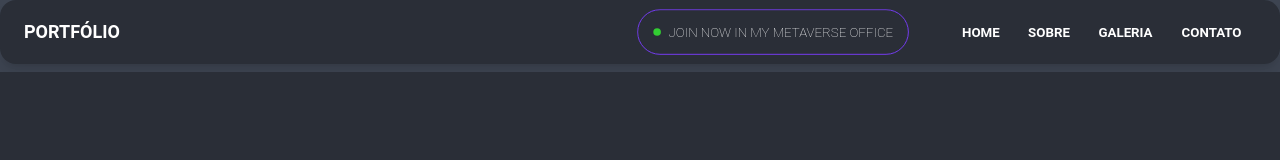
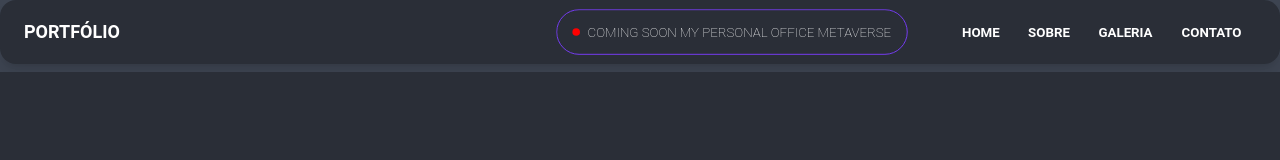
Before and after one commit to marcinhojazz/portfolio, a Next.js app: page / in a window 1280 px wide. Shown: the top 160 px of the page. Built offline with nearby package versions, Linux system fonts and the light colour scheme.

Commit message:
modified offline meta office

```diff
--- a/src/components/JoinMetaverse/index.tsx
+++ b/src/components/JoinMetaverse/index.tsx
@@ -2,8 +2,8 @@
 export const JoinMetaverse = () => {
   return (
     <button className="hover:text-secondary hover:border-secondary btn rounded-full border-primary gap-2 mr-8 font-extralight">
-      <div className="bg-green-on rounded-full w-2 h-2 font-thin"></div>
-      <span>Join now in my metaverse office</span>
+      <div className="bg-offline rounded-full w-2 h-2 font-thin"></div>
+      <span>Coming soon my personal office metaverse</span>
     </button>
   )
 }
```
